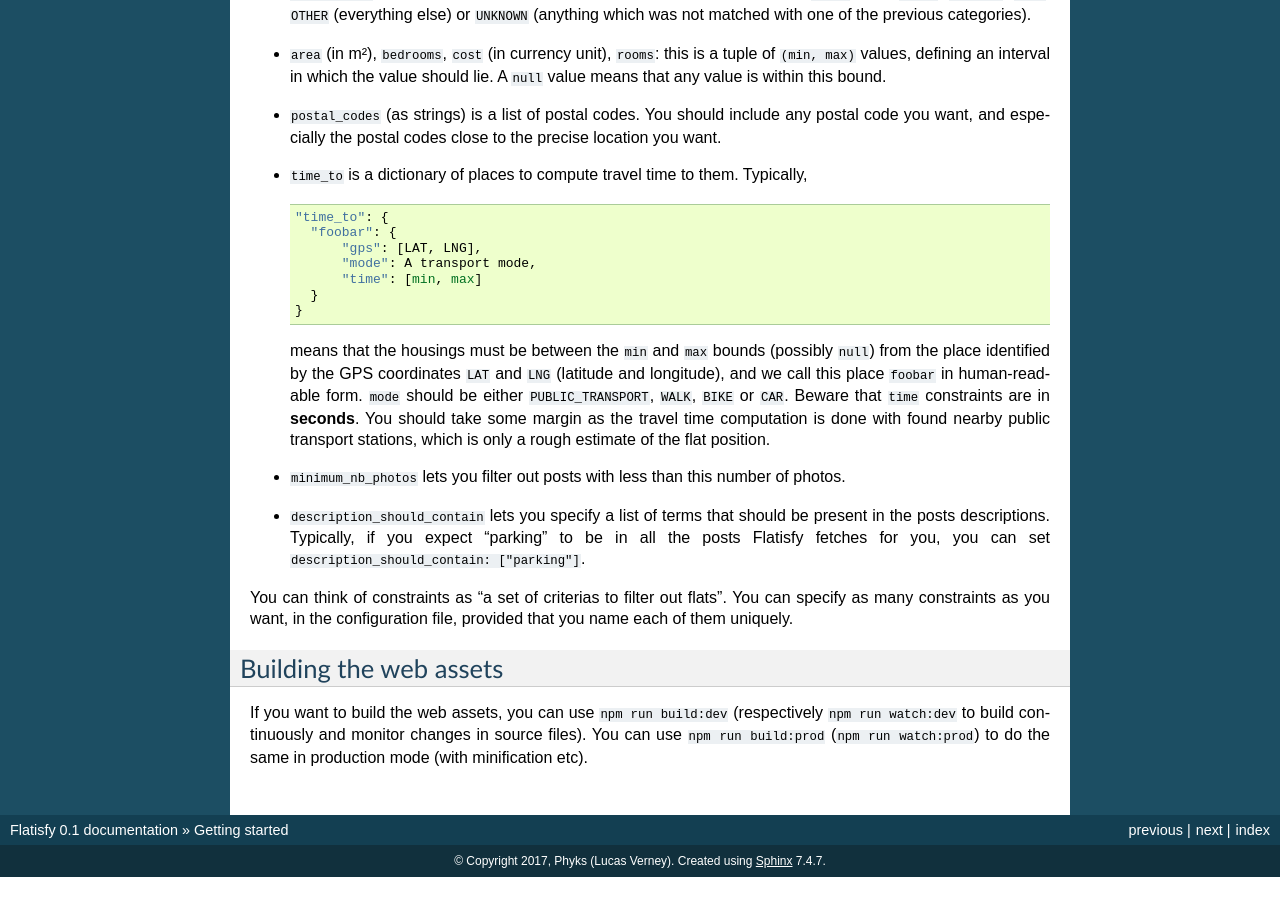
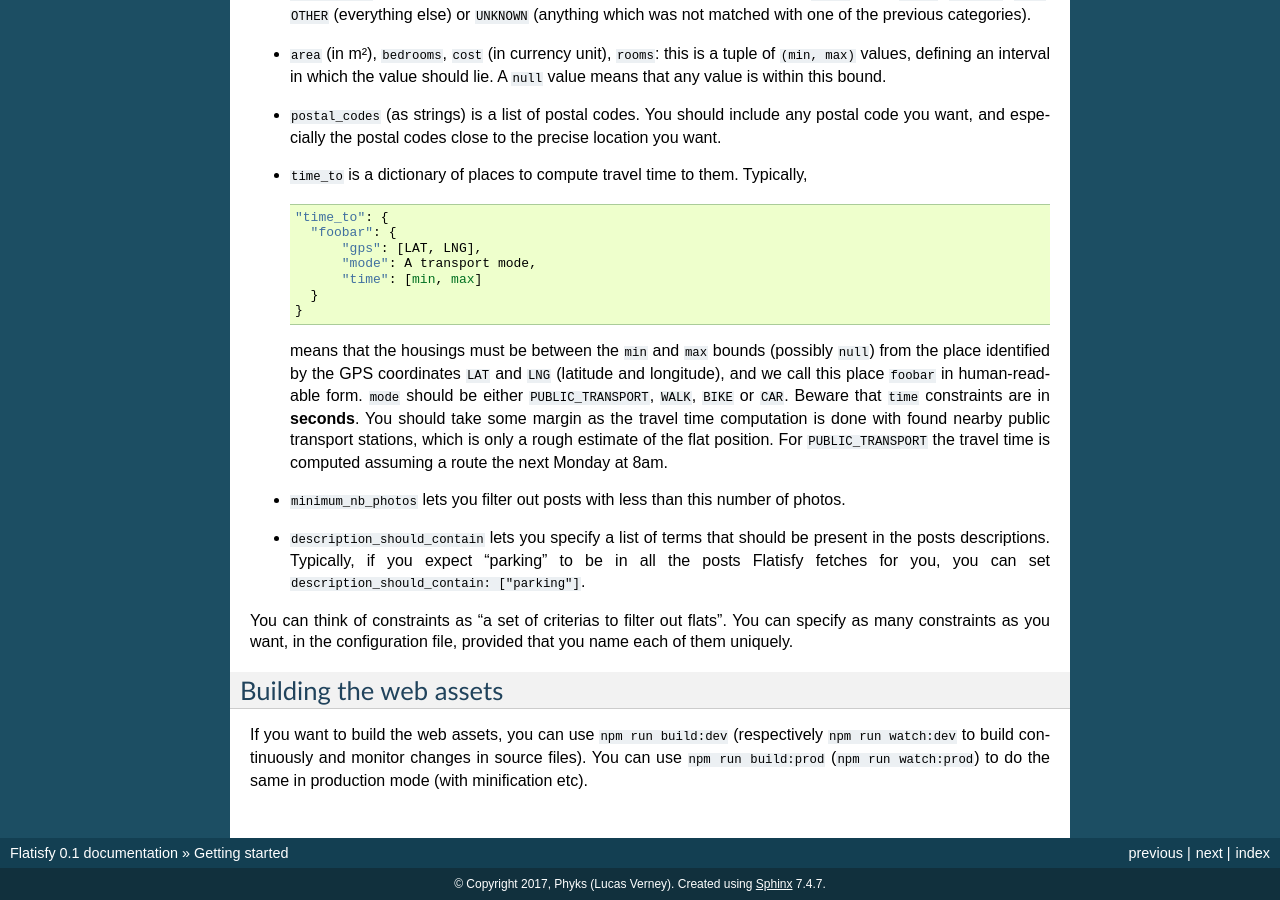
Before and after one commit to Phyks/Flatisfy, a Sphinx documentation site: the page built from doc/0.getting_started.md, in a window 1280 px wide and 900 px high, scrolled down 2672 px. Built offline with Sphinx 7.4.7, drawn with Linux system fonts in a browser that asks for light colours; before the commit the page ends 3549 px from its top, so only the background shows below that.

Commit message:
Update doc to mention public transport travel time is computed assuming departure on next Monday at 8am

```diff
--- a/doc/0.getting_started.md
+++ b/doc/0.getting_started.md
@@ -186,7 +186,9 @@ under the `constraints` key. The available constraints are:
   form. `mode` should be either `PUBLIC_TRANSPORT`, `WALK`, `BIKE` or `CAR`.
   Beware that `time` constraints are in **seconds**. You should take
   some margin as the travel time computation is done with found nearby public
-  transport stations, which is only a rough estimate of the flat position.
+  transport stations, which is only a rough estimate of the flat position. For
+  `PUBLIC_TRANSPORT` the travel time is computed assuming a route the next
+  Monday at 8am.
  * `minimum_nb_photos` lets you filter out posts with less than this number of
    photos.
  * `description_should_contain` lets you specify a list of terms that should
```
